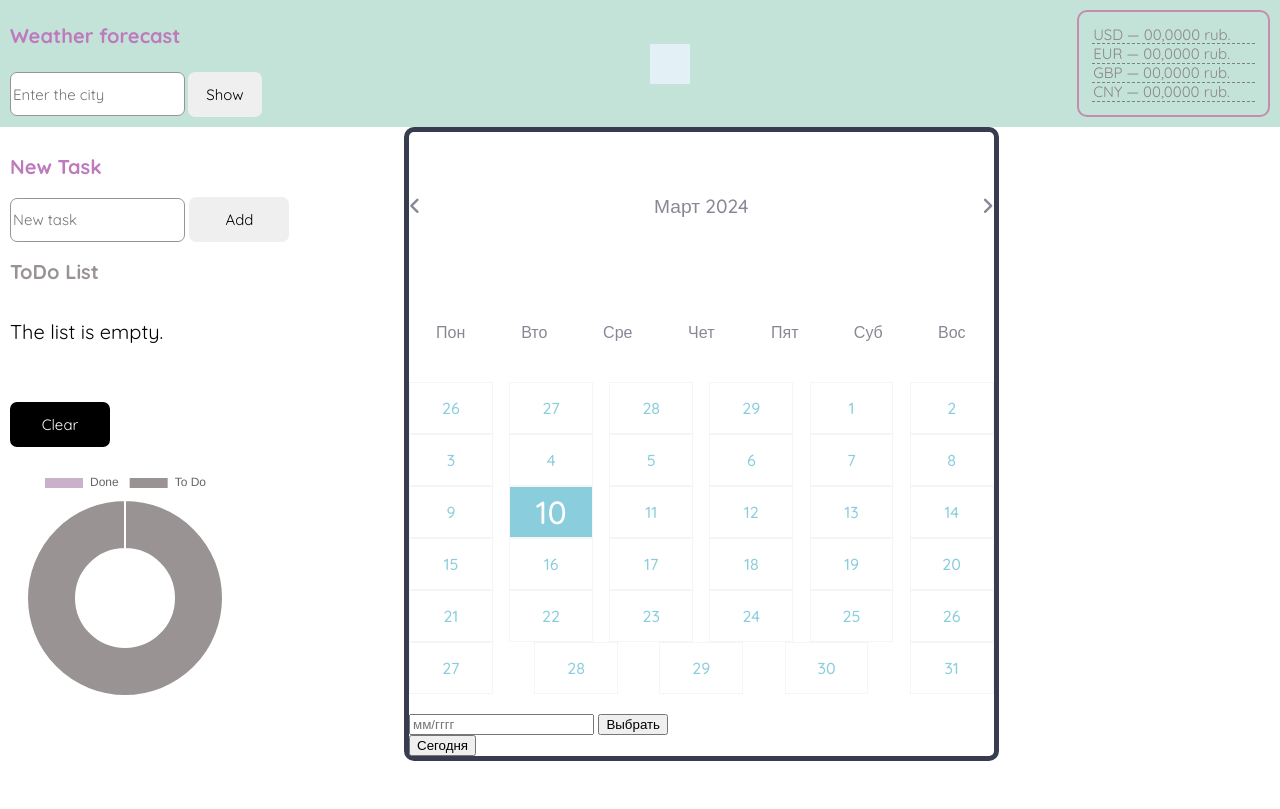
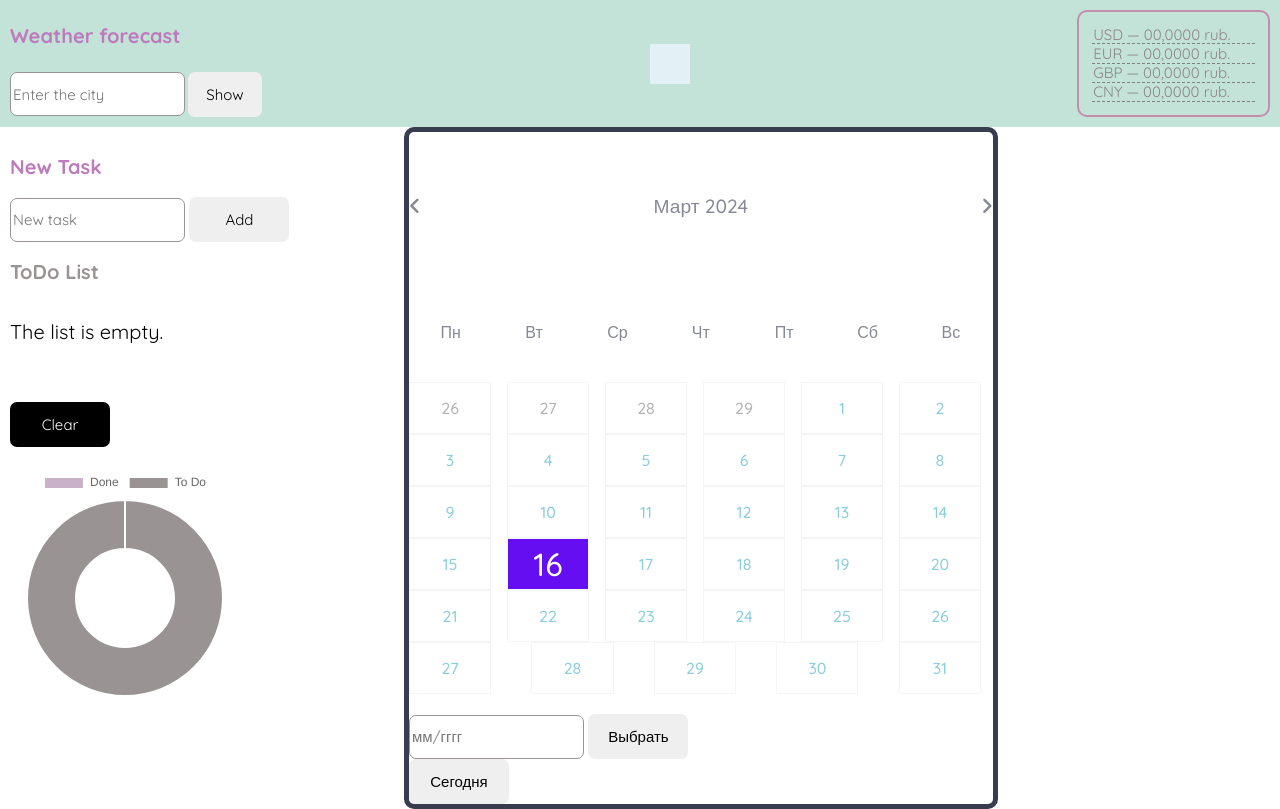
Before and after one commit to smeta2512/Dashboard_project, a website built with Vite: page index.html in a window 1280 px wide. Built offline with nearby package versions, Linux system fonts and the light colour scheme; no server answers.

Commit message:
Calendar_15/03

```diff
--- a/index.html
+++ b/index.html
@@ -53,20 +53,20 @@
                 <i class="fas fa-angle-right next"></i>
               </div>
               <div class="weekdays">
-                <div>Пон</div>
-                <div>Вто</div>
-                <div>Сре</div>
-                <div>Чет</div>
-                <div>Пят</div>
-                <div>Суб</div>
-                <div>Вос</div>
+                <div>Пн</div>
+                <div>Вт</div>
+                <div>Ср</div>
+                <div>Чт</div>
+                <div>Пт</div>
+                <div>Сб</div>
+                <div>Вс</div>
               </div>
               <div class="days">
-                <div class="day prev-date">26</div>
+                <!--<div class="day prev-date">26</div>
                 <div class="day prev-date">27</div>
                 <div class="day prev-date">28</div>
                 <div class="day prev-date">29</div>
-                <div class="day">1</div>
+                 <div class="day">1</div>
                 <div class="day">2</div>
                 <div class="day">3</div>
                 <div class="day">4</div>
@@ -96,7 +96,7 @@
                 <div class="day">28</div>
                 <div class="day">29</div>
                 <div class="day">30</div>
-                <div class="day">31</div>
+                <div class="day">31</div> -->
               </div>
               <div class="goto-today">
                 <div class="goto">
--- a/src/main.js
+++ b/src/main.js
@@ -20,7 +20,6 @@ function showListOnload() {
       taskListContainer.innerHTML += `<div class="main__todo-bullet"><li class="bullet">${item.taskValue}</li> <input type="checkbox" id=${item.id} class="checkbox" ${inputCheck} value="${item.taskValue}"></input> <br></div>`;
     });
   }
-
 }
 
 document.addEventListener("DOMContentLoaded", showListOnload);
@@ -59,19 +58,19 @@ function showChecked(event) {
 }
 
 function checkProgress() {
-    let tasks = JSON.parse(localStorage.getItem('taskList'));
-    let checked=[];
-    let unchecked=[];
+  let tasks = JSON.parse(localStorage.getItem("taskList"));
+  let checked = [];
+  let unchecked = [];
   if (tasks !== null) {
     tasks.forEach((task) => {
-            if(task.check === true) {
+      if (task.check === true) {
         checked.push(task);
       } else {
         unchecked.push(task);
       }
-        })
-        localStorage.setItem('unchecked', JSON.stringify(unchecked));
-        localStorage.setItem('checked', JSON.stringify(checked));
+    });
+    localStorage.setItem("unchecked", JSON.stringify(unchecked));
+    localStorage.setItem("checked", JSON.stringify(checked));
   }
   showDoughnutChart();
 }
@@ -98,35 +97,30 @@ function renderChecked(element) {
 }
 
 //doughnut-chart (progress); shows progress onload and onclick
-import Chart from 'chart.js/auto';
+import Chart from "chart.js/auto";
 let chart = null;
 
 function showDoughnutChart() {
-    let checkedTasks = JSON.parse(localStorage.getItem('checked'));
+  let checkedTasks = JSON.parse(localStorage.getItem("checked"));
   let done = checkedTasks !== null ? checkedTasks.length : 0;
-    let uncheckedTasks = JSON.parse(localStorage.getItem('unchecked'));
+  let uncheckedTasks = JSON.parse(localStorage.getItem("unchecked"));
   let toDo = uncheckedTasks !== null ? uncheckedTasks.length : 1;
-    const graph = document.querySelector('.doughnut');
+  const graph = document.querySelector(".doughnut");
   if (chart) {
     chart.destroy();
   }
-    chart = new Chart (graph, {
-        type: 'doughnut',
+  chart = new Chart(graph, {
+    type: "doughnut",
     data: {
-            labels: [
-                'Done',
-                'To Do'
+      labels: ["Done", "To Do"],
+      datasets: [
+        {
+          label: "Tasks",
+          data: [done, toDo],
+          backgroundColor: ["rgb(202, 177, 202)", "rgb(153, 147, 147)"],
+          hoverOffset: 2,
+        },
       ],
-            datasets: [{
-                label: 'Tasks',
-                data: [done,
-                        toDo],
-                backgroundColor: [
-                    'rgb(202, 177, 202)',
-                    'rgb(153, 147, 147)'
-                ],
-                hoverOffset: 2
-            }]
     },
   });
 }
@@ -254,8 +248,8 @@ function getRates() {
   const url = "https://www.cbr-xml-daily.ru/daily_json.js";
 
   fetch(url)
-        .then(response => response.json())
-        .then(data => {
+    .then((response) => response.json())
+    .then((data) => {
       let USDrate = data.Valute.USD.Value;
       let USD = document.getElementById("USD");
       USD.innerHTML = USD.innerHTML.replace("00,0000", USDrate);
@@ -272,13 +266,13 @@ function getRates() {
       let CNY = document.getElementById("CNY");
       CNY.innerHTML = CNY.innerHTML.replace("00,0000", CNYrate);
     })
-        .catch(error => {
-        console.error('Ошибка: ', error);
+    .catch((error) => {
+      console.error("Ошибка: ", error);
     });
 }
 
 //Calendar
-{
+
 //Create items for calendar
 
 const calendar = document.querySelector(".calendar");
@@ -312,6 +306,7 @@ function getRates() {
 //current month
 function currentMonth() {
   date.innerHTML = months[month] + " " + year;
+  initCalendar();
 }
 currentMonth();
 
@@ -342,5 +337,57 @@ todayButton.addEventListener(`click`, function () {
   currentMonth();
 });
 
+// add calendar days
+function initCalendar() {
+  const firstDay = new Date(year, month, 1); // первый день текущего месяца
+  const lastDay = new Date(year, month + 1, 0); // последний день текущего месяца
+  const prevLastDay = new Date(year, month, 0); // последний день предыдущего месяца
+  const prevDay = prevLastDay.getDate(); // день недели последнего дня предыдущего месяца
+  const lastDate = lastDay.getDate(); // день недели последнего дня текущего месяца
+  let day = firstDay.getDay(); // день недели первого дня текущего месяца
+  const nextDays = 7 - lastDay.getDay();
+  if (day === 0) {
+    day = 6;
+  };
+  if (day === 1) {
+    day = 0;
+  };
+  if (day === 2) {
+    day = 1;
+  };
+  if (day === 3) {
+    day = 2;
+  };
+  if (day === 4) {
+    day = 3;
+  };
+  if (day === 5) {
+    day = 4;
+  };
+  if (day === 6) {
+    day = 5;
+  };
+  let days = "";
+  for (let i = day; i > 0; i--) {
+    days += `<div class="day prev-date">${prevDay - i + 1}</div>`;
+  };
+
+  const todayNumber = today.getDate();
+  for (let j = 1; j < lastDate + 1; j++) {
+    if (j == todayNumber && month == new Date().getMonth() && year == new Date().getFullYear()) {
+      days += `<div class="day today">${j}</div>`;
+    } else
+
+{    days += `<div class="day">${j}</div>`;
+}  }
+
+  for (let j = 1; j <= nextDays; j++) {
+    if (nextDays == 7) {
+      days += ``;
+    }
+    else { days += `<div class="day next-date">${j}</div>`; }
+  }
+
+  daysContainer.innerHTML = days;
+}
 //end calendar
-}
--- a/style/style.scss
+++ b/style/style.scss
@@ -277,7 +277,7 @@ body {
     text-transform: capitalize;
 }
 .days {
-    width: 100%;
+    width: 98%;
     display: flex;
     flex-wrap: wrap;
     justify-content: space-between;
@@ -306,5 +306,23 @@ body {
     position: relative;
     font-size: 2rem;
     color: #fff;
-    background-color: #8acedd;
+    background-color: #650ef1;
 }
+.date-input {
+    font-size: 15px;
+    font-family: "Quicksand", sans-serif;
+    height: 40px;
+    border-radius: 7px;
+    border: solid 1px rgb(153, 147, 147);
+}
+.goto-btn {
+    @include btn;
+
+}
+.today-btn {
+    @include btn;
+}
+.prev-date,
+ .next-date {
+  color: #b3b3b3;
+ }
```
Lines whose indentation alone changed are shown as unchanged.
